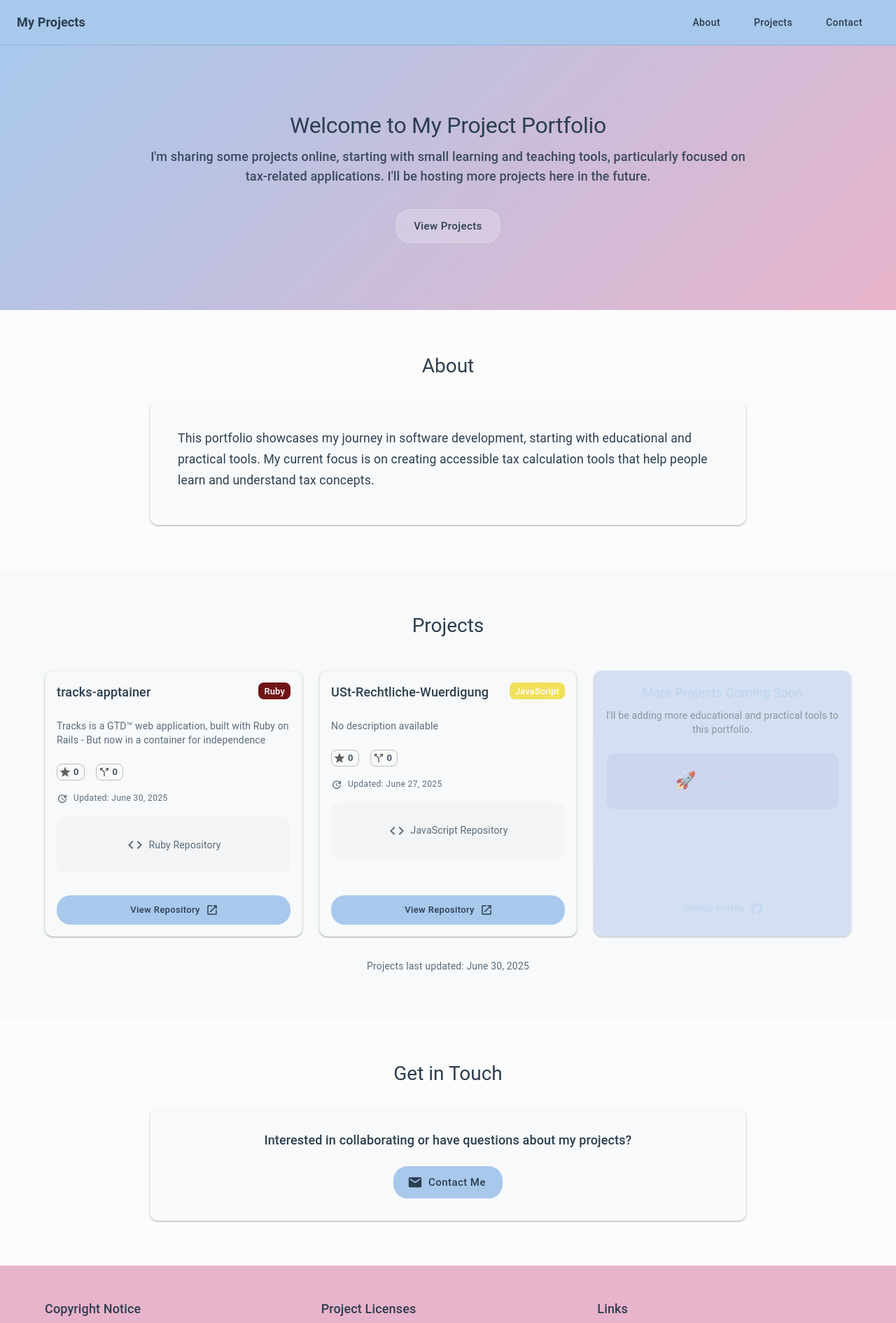
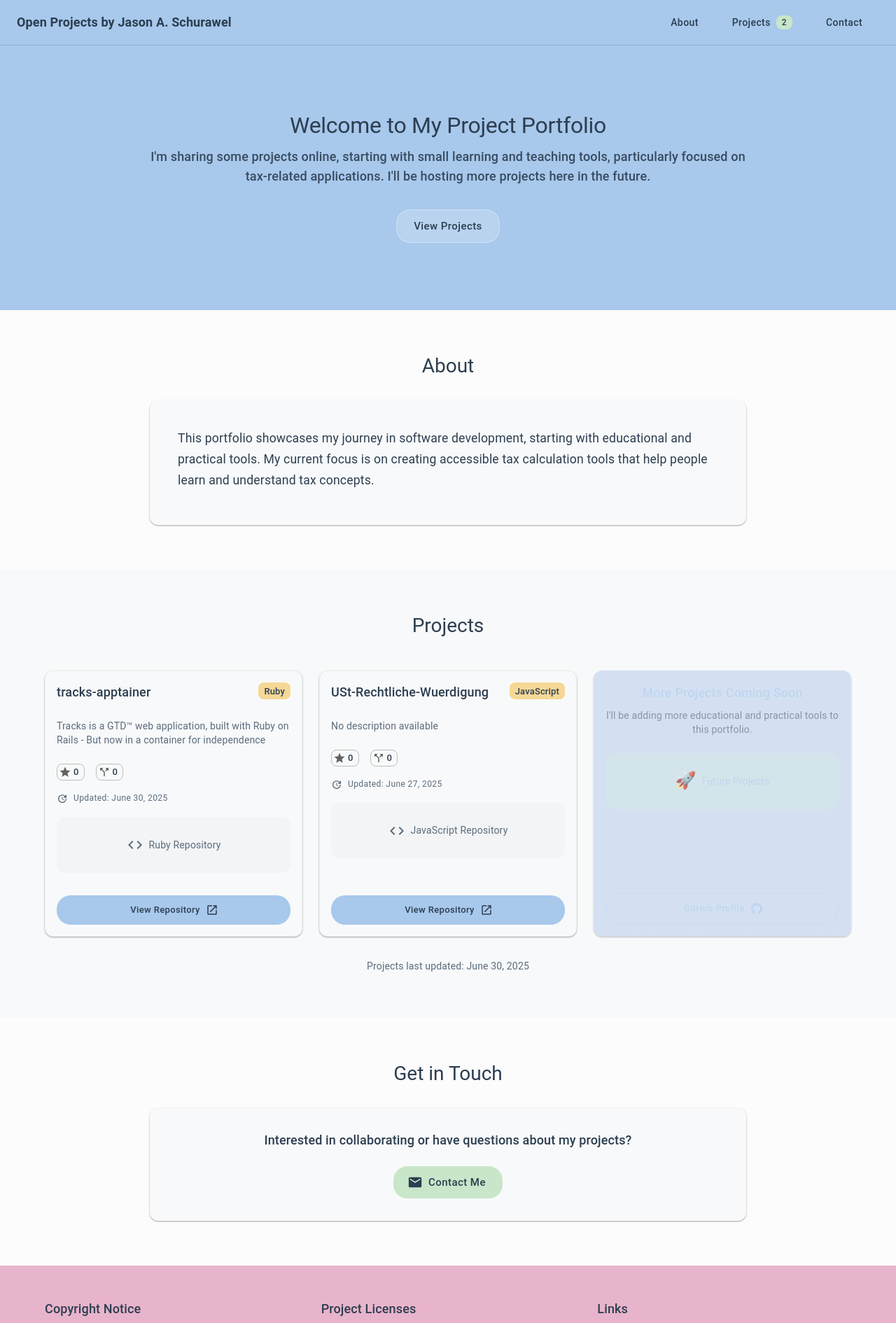
Before and after one commit to jasonschurawel/jasonschurawel.github.io, a React (Vite) app: page / in a window 1280 px wide. Shown: the top 1890 px of the page at 70% size. Built offline with nearby package versions, Linux system fonts and the light colour scheme; no server answers.

Commit message:
some improvement

```diff
--- a/index.html
+++ b/index.html
@@ -4,7 +4,7 @@
     <meta charset="UTF-8" />
     <link rel="icon" type="image/svg+xml" href="/favicon.svg" />
     <meta name="viewport" content="width=device-width, initial-scale=1.0" />
-    <title>My Projects Portfolio</title>
+    <title>Open Projects by Jason A. Schurawel</title>
   </head>
   <body>
     <div id="root"></div>
--- a/src/App.tsx
+++ b/src/App.tsx
@@ -177,20 +177,20 @@ function App() {
 
   const getLanguageColor = (language: string) => {
     const colors: { [key: string]: string } = {
-      'JavaScript': '#f1e05a',
-      'TypeScript': '#3178c6',
-      'Python': '#3572A5',
-      'Go': '#00ADD8',
-      'Java': '#b07219',
-      'Ruby': '#701516',
-      'PHP': '#4F5D95',
-      'C++': '#f34b7d',
-      'C': '#555555',
-      'HTML': '#e34c26',
-      'CSS': '#1572B6',
-      'Shell': '#89e051',
+      'JavaScript': '#F5D896', // Pastel yellow
+      'TypeScript': '#A8C8EC', // Pastel blue
+      'Python': '#C8E6C9', // Pastel green
+      'Go': '#E8B4CB', // Pastel pink
+      'Java': '#F8B4B4', // Pastel red
+      'Ruby': '#F5D896', // Pastel yellow
+      'PHP': '#B4E5F8', // Pastel cyan
+      'C++': '#E8B4CB', // Pastel pink
+      'C': '#A8C8EC', // Pastel blue
+      'HTML': '#F8B4B4', // Pastel red
+      'CSS': '#A8C8EC', // Pastel blue
+      'Shell': '#C8E6C9', // Pastel green
     };
-    return colors[language] || '#8b949e';
+    return colors[language] || '#F5D896'; // Default to pastel yellow
   };
 
   const scrollToSection = (sectionId: string) => {
@@ -206,13 +206,32 @@ function App() {
         <AppBar position="fixed" color="primary" elevation={0}>
           <Toolbar>
             <Typography variant="h6" component="div" sx={{ flexGrow: 1, fontWeight: 600 }}>
-              My Projects
+              Open Projects by Jason A. Schurawel
             </Typography>
             <Button color="inherit" onClick={() => scrollToSection('about')}>
               About
             </Button>
-            <Button color="inherit" onClick={() => scrollToSection('projects')}>
+            <Button
+              color="inherit"
+              onClick={() => scrollToSection('projects')}
+              sx={{ position: 'relative' }}
+            >
               Projects
+              {projects.length > 0 && (
+                <Chip
+                  label={projects.length}
+                  size="small"
+                  sx={{
+                    ml: 1,
+                    bgcolor: '#C8E6C9', // Soft green
+                    color: '#2C3E50',
+                    fontWeight: 500,
+                    fontSize: '0.75rem',
+                    height: 20,
+                    minWidth: 20,
+                  }}
+                />
+              )}
             </Button>
             <Button color="inherit" onClick={() => scrollToSection('contact')}>
               Contact
@@ -226,7 +245,7 @@ function App() {
       {/* Hero Section */}
       <Box
         sx={{
-          background: 'linear-gradient(135deg, #A8C8EC 0%, #E8B4CB 100%)',
+          bgcolor: '#A8C8EC', // Solid pastel blue
           color: '#2C3E50',
           py: 12,
           textAlign: 'center',
@@ -325,7 +344,7 @@ function App() {
                             size="small"
                             sx={{
                               bgcolor: getLanguageColor(project.language),
-                              color: 'white',
+                              color: '#2C3E50',
                               fontWeight: 500,
                             }}
                           />
@@ -427,7 +446,7 @@ function App() {
                     </Typography>
                     <Box
                       sx={{
-                        bgcolor: 'rgba(103, 80, 164, 0.1)',
+                        bgcolor: 'rgba(200, 230, 201, 0.3)', // Light green background
                         borderRadius: 1,
                         p: 3,
                         mb: 2,
@@ -486,7 +505,14 @@ function App() {
               size="large"
               href="mailto:your-email@example.com"
               startIcon={<Email />}
-              sx={{ mt: 2 }}
+              sx={{
+                mt: 2,
+                bgcolor: '#C8E6C9', // Pastel green
+                color: '#2C3E50',
+                '&:hover': {
+                  bgcolor: '#A5D6A7',
+                }
+              }}
             >
               Contact Me
             </Button>
```
